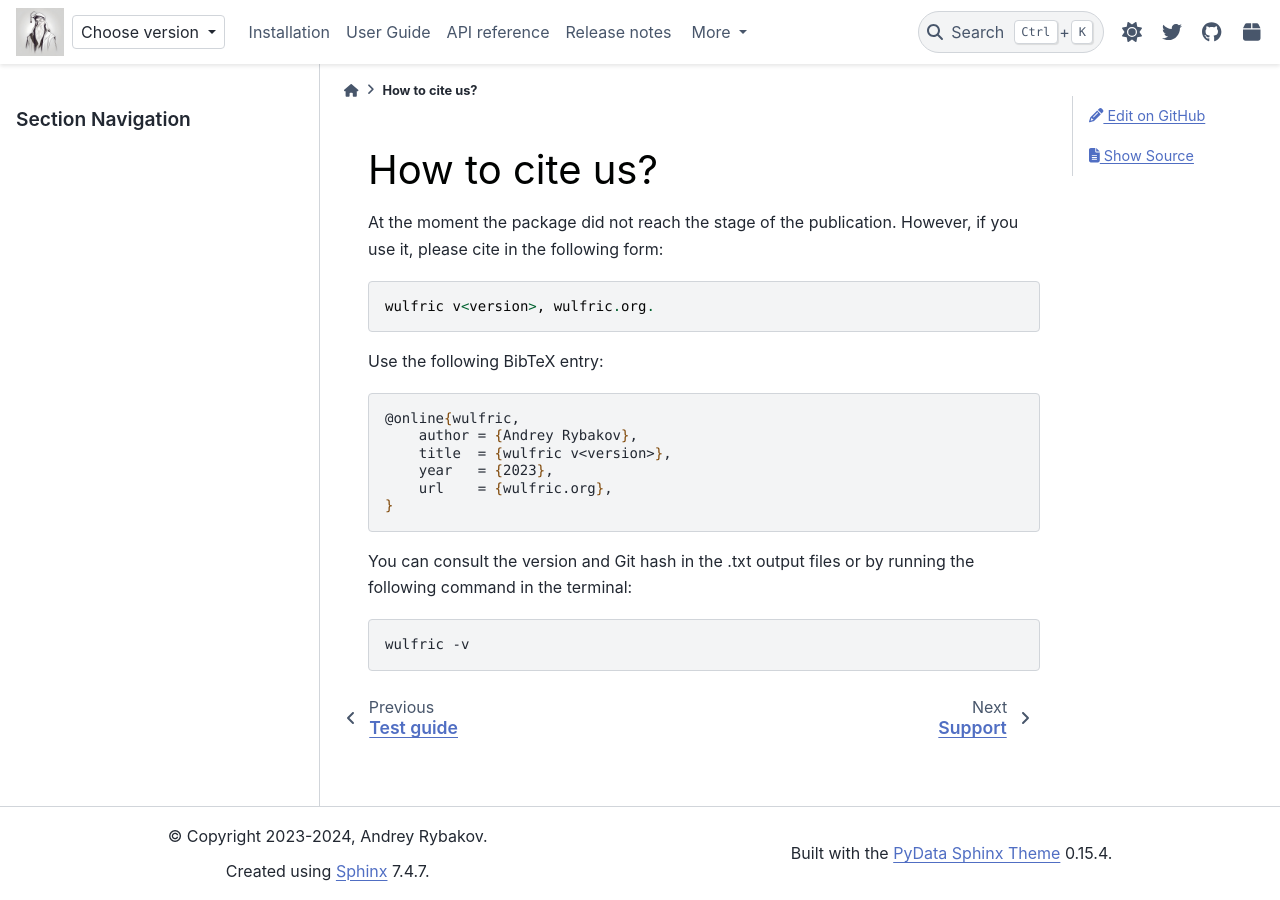
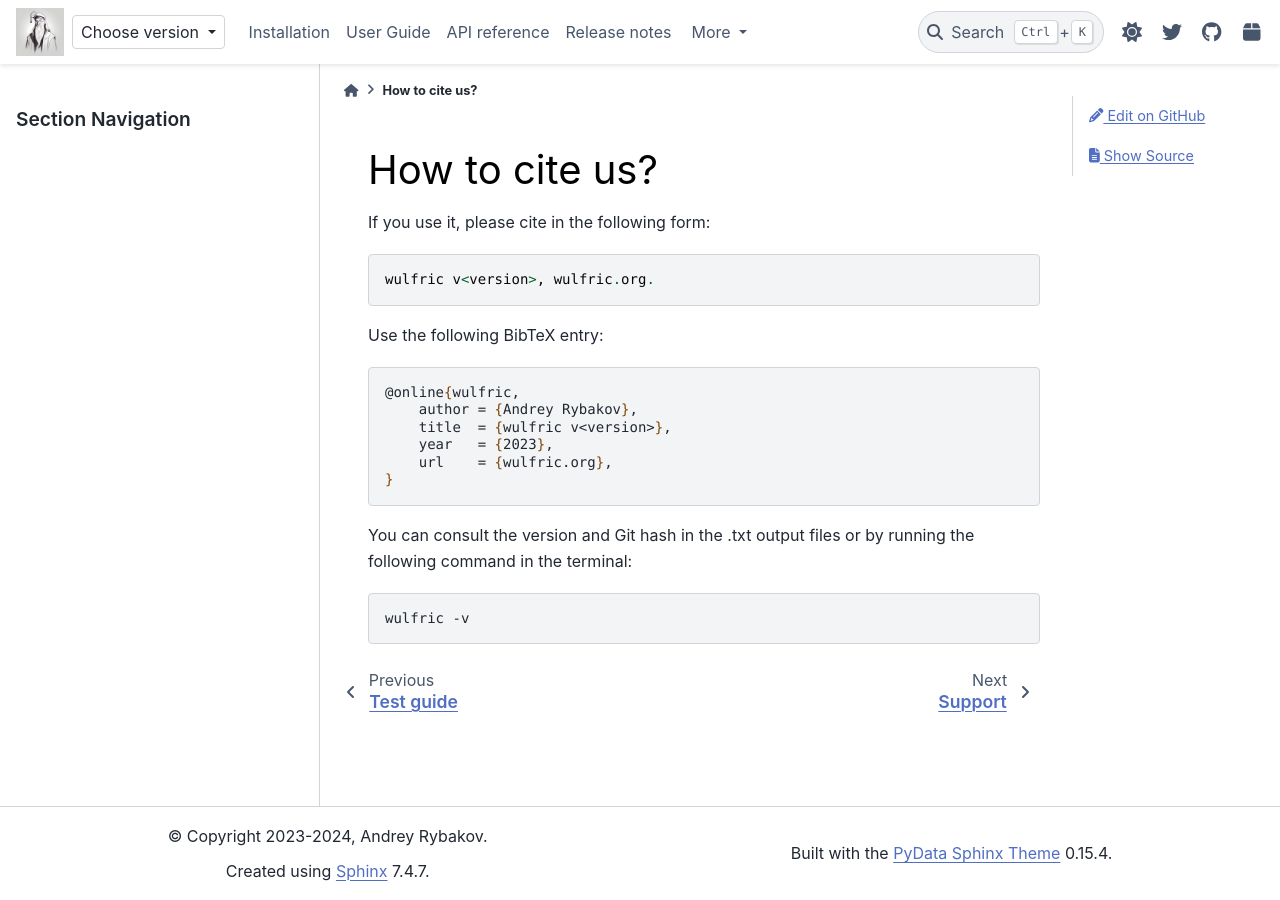
Before and after one commit to adrybakov/wulfric, a Sphinx documentation site: the page built from docs/source/cite.rst, in a window 1280 px wide. Built offline with Sphinx 7.4.7 and the PyData theme 0.15.4, drawn with Linux system fonts in a browser that asks for light colours; pages that are not in the unit, such as notebooks, are missing from menus; a script that is not in the unit is left out.

Commit message:
Update citation page

```diff
--- a/docs/source/cite.rst
+++ b/docs/source/cite.rst
@@ -4,8 +4,7 @@
 How to cite us?
 ***************
 
-At the moment the package did not reach the stage of the publication.
-However, if you use it, please cite in the following form:
+If you use it, please cite in the following form:
 
 .. code-block::
 
```
